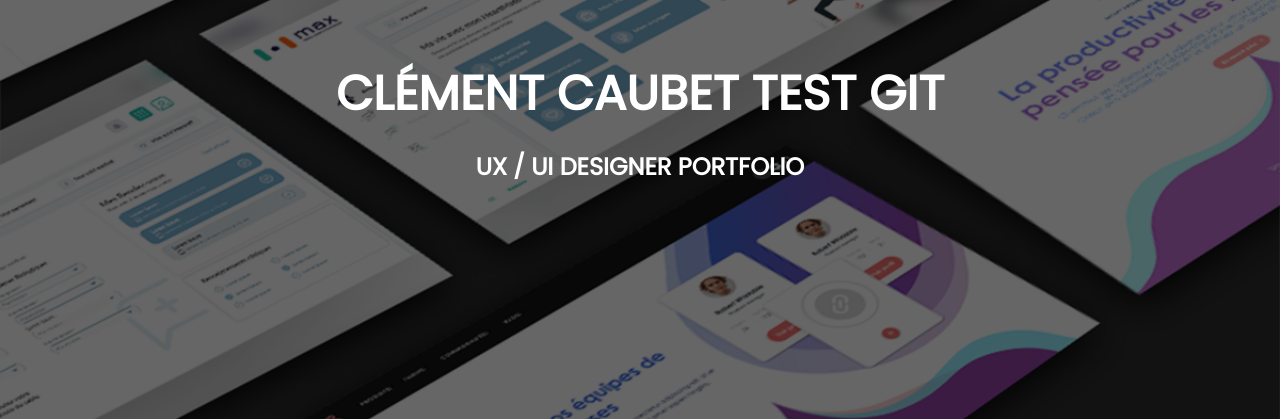
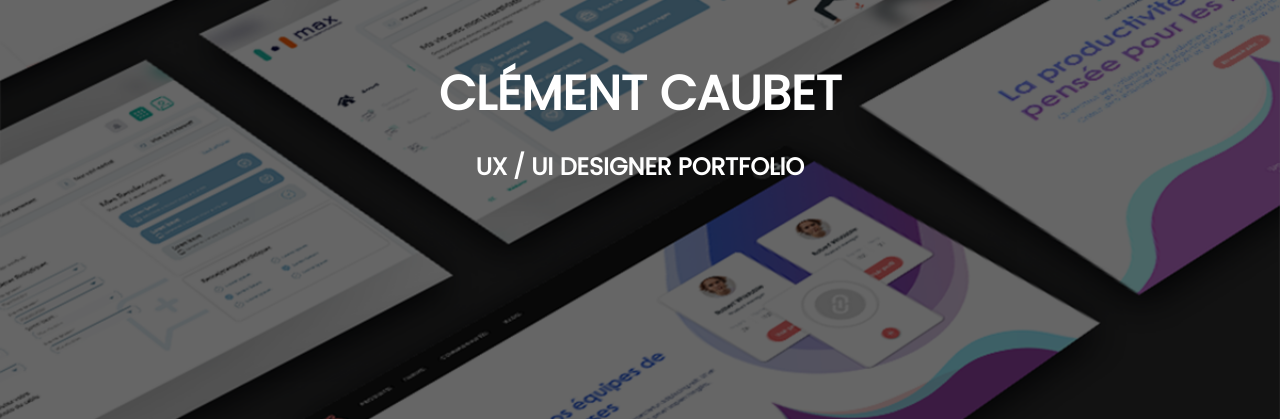
Before and after one commit to cobvilem/Portfolio, a plain HTML site: page index.html in a window 1280 px wide. Shown: the part 381-800 px from the top of the page. Drawn offline with nearby package versions, Linux system fonts and the light colour scheme; a script that the page names is missing.

Commit message:
resetChanges

```diff
--- a/index.html
+++ b/index.html
@@ -79,7 +79,7 @@
                         <br>
                         <br>
                         <br>
-                        <h1>Clément CAUBET Test Git</h1>
+                        <h1>Clément CAUBET</h1>
                         <h2>UX / UI Designer Portfolio</h2>
 
                     </div>
```
